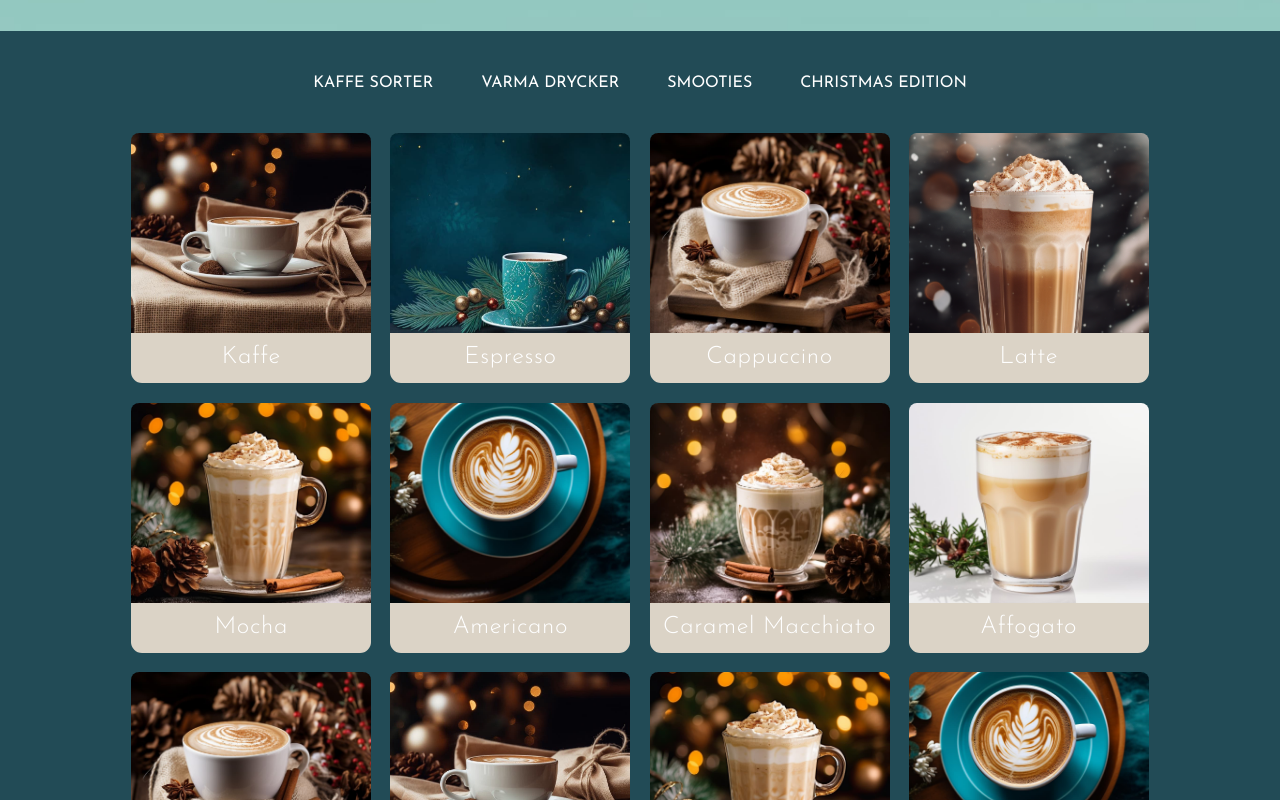
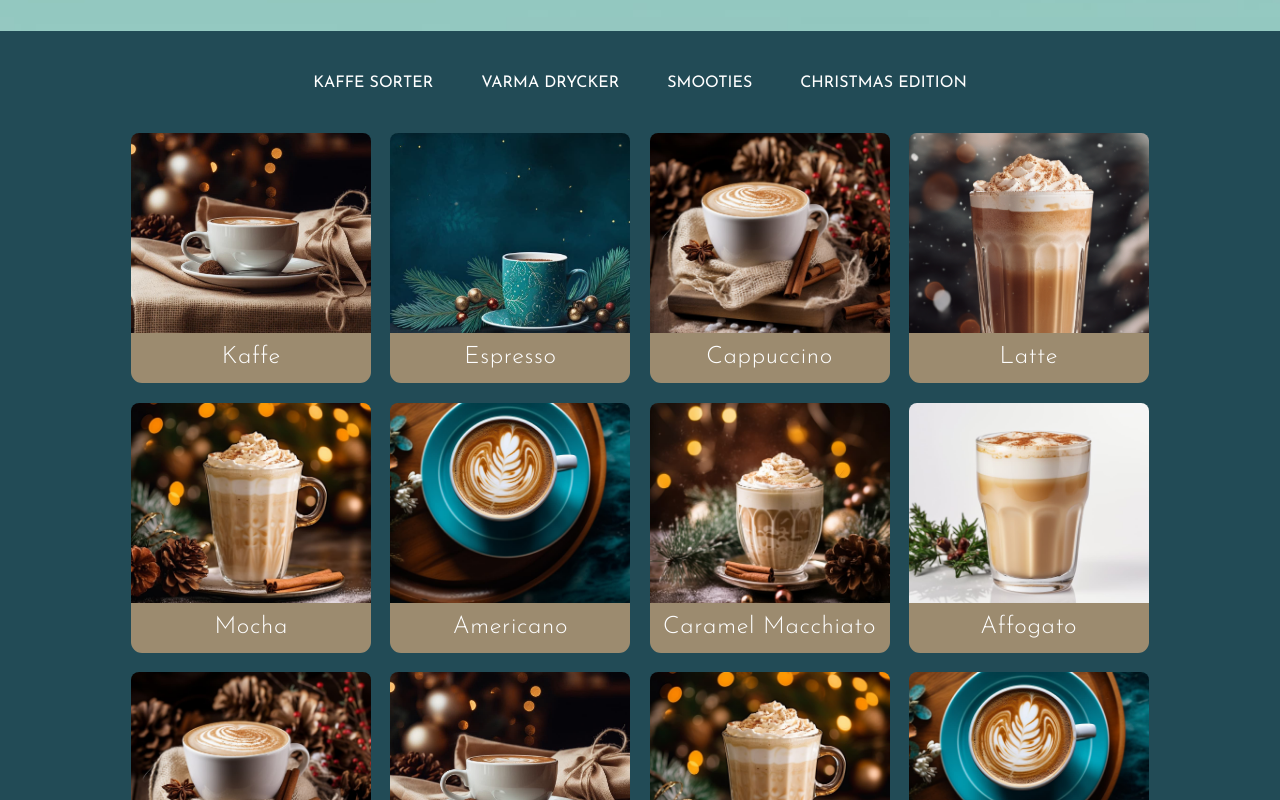
Before and after one commit to nicole-avila/cafe-encanto, a React (Vite) app: page /menu in a window 1280 px wide. Shown: the part 700-1500 px from the top of the page. Built offline with nearby package versions, Linux system fonts and the light colour scheme.

Commit message:
color change in sass

```diff
--- a/src/sass/_colors.scss
+++ b/src/sass/_colors.scss
@@ -5,5 +5,5 @@ $encantoDark: #224b56;
 $encantoLight: #6ab9aa;
 
 $encantoOpacity: rgba(34, 75, 86, 0.46);
-$latte: #dbd3c6;
+$latte: #9c8b6f;
 $macaron: #9acec5;
```
